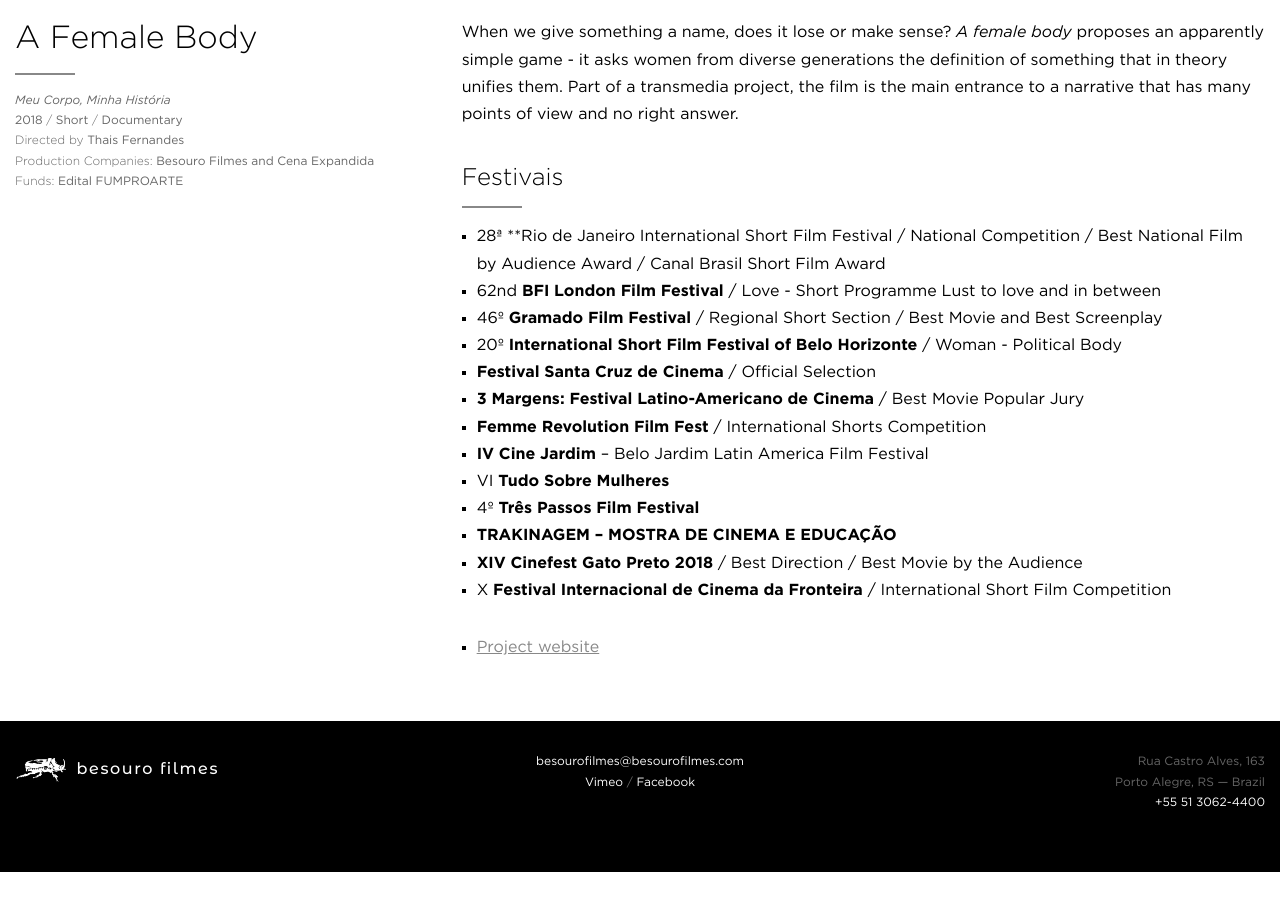
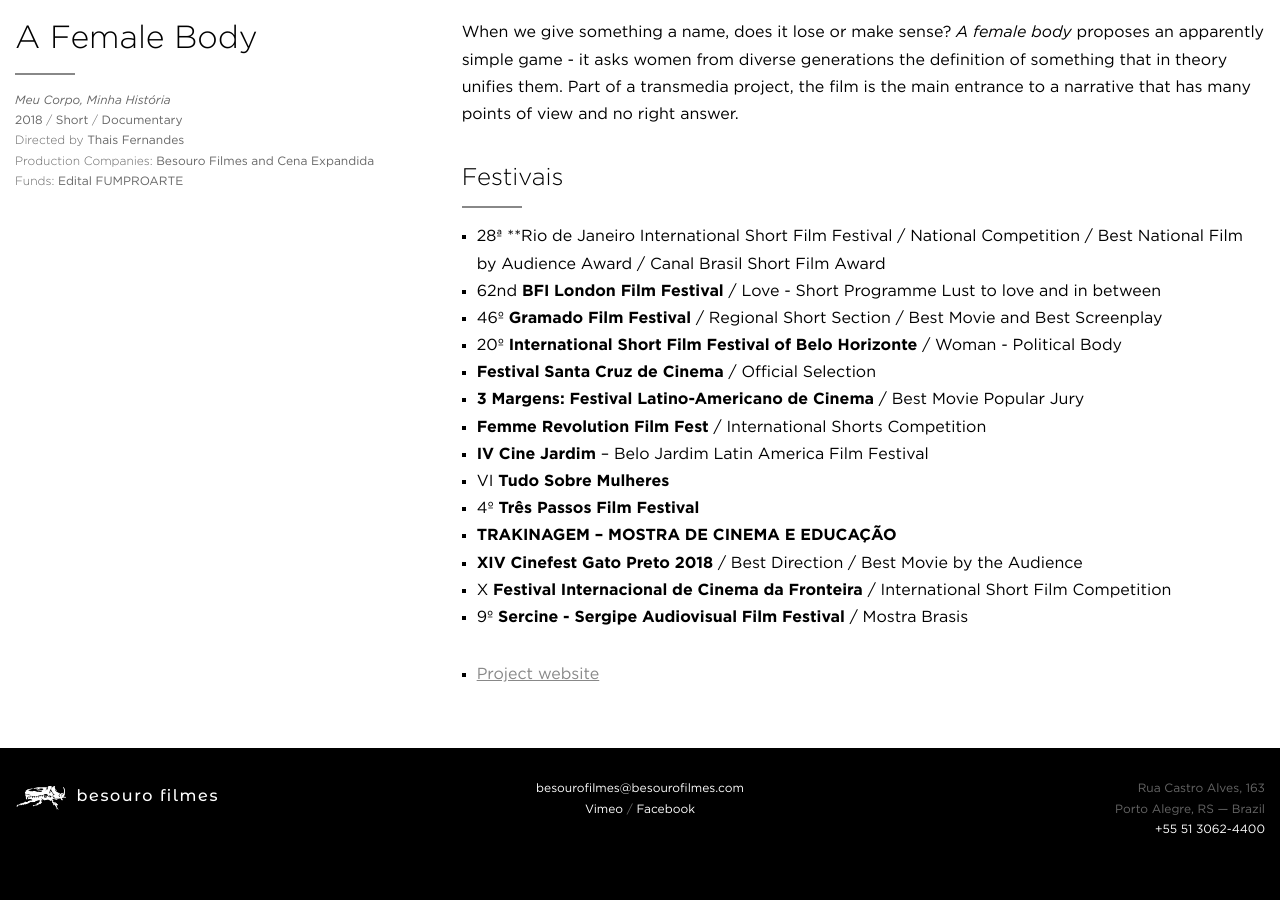
Before and after one commit to arthrfrts/besouro, a Jekyll site: the page built from _projects/a-female-body.md, in a window 1280 px wide and 900 px high, scrolled down 829 px. Built offline with Jekyll 4.4.1, drawn with Linux system fonts in a browser that asks for light colours; before the commit the page ends 1701 px from its top, so only the background shows below that.

Commit message:
Updated A Female Body

```diff
--- a/_projects/a-female-body.md
+++ b/_projects/a-female-body.md
@@ -34,6 +34,7 @@ When we give something a name, does it lose or make sense? _A female body_ propo
 * **TRAKINAGEM – MOSTRA DE CINEMA E EDUCAÇÃO**
 * **XIV Cinefest Gato Preto 2018** / Best Direction / Best Movie by the Audience
 * X **Festival Internacional de Cinema da Fronteira** / International Short Film Competition
+* 9º **Sercine - Sergipe Audiovisual Film Festival** / Mostra Brasis
 
 
 
```
